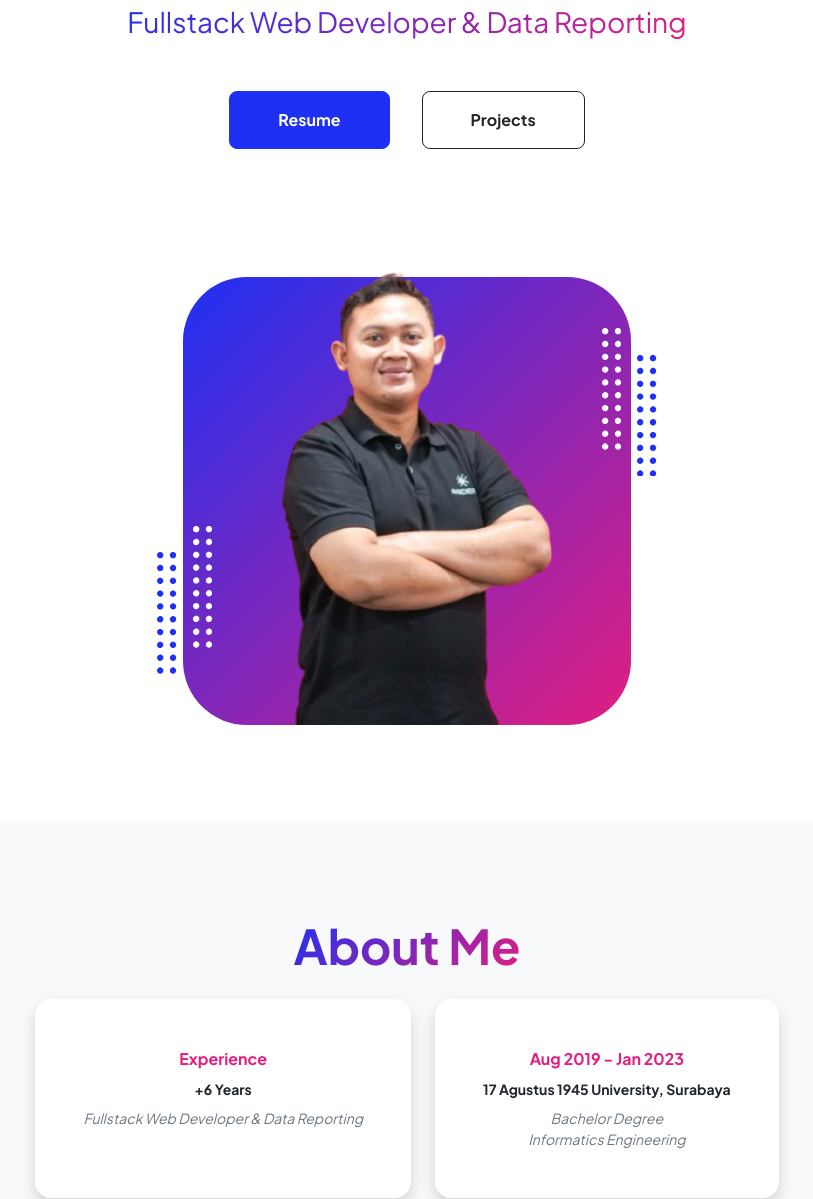
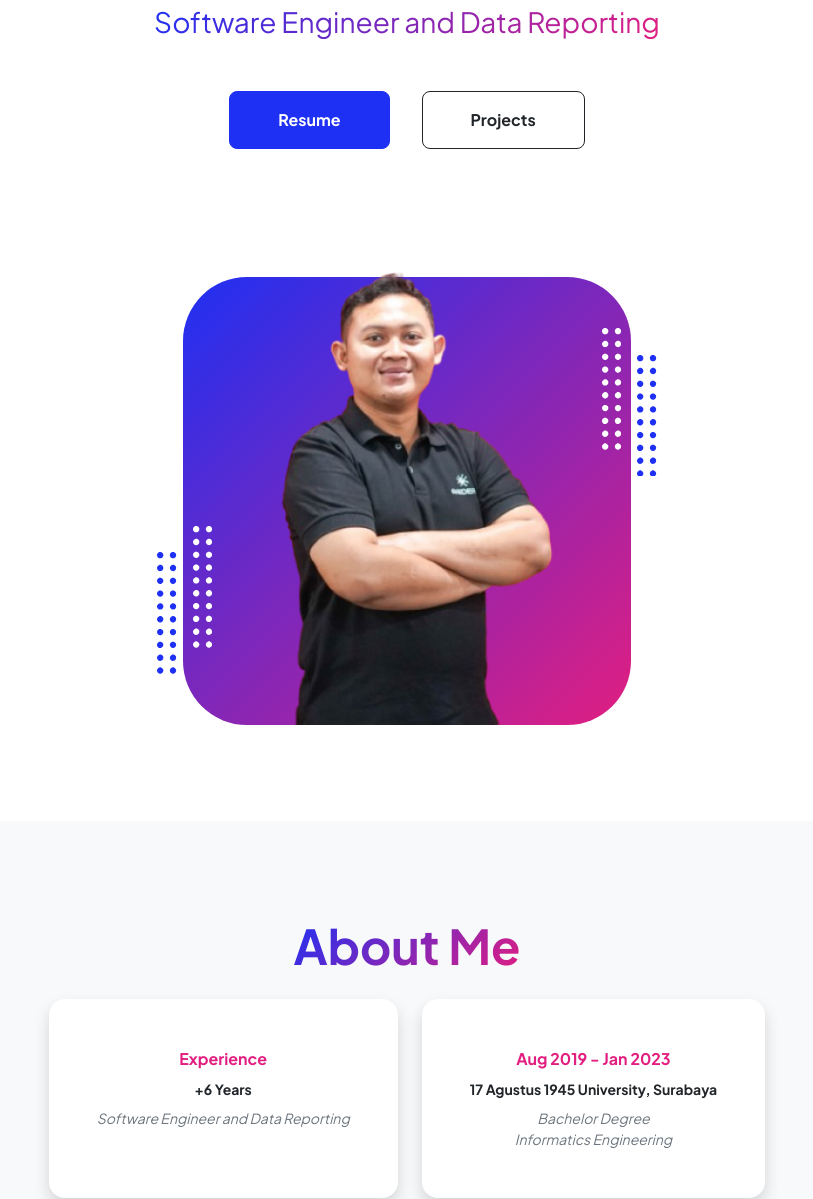
Before and after one commit to ifanrifaihardiyanto/personal, a plain HTML site: page index.html in a window 1280 px wide. Shown: the part 251-1450 px from the top of the page, without its empty margins (233-1046 px from the left). Drawn offline with nearby package versions, Linux system fonts and the light colour scheme.

Commit message:
Update position

```diff
--- a/index.html
+++ b/index.html
@@ -55,8 +55,8 @@
                             <div class="fs-3 fw-light text-muted">Hello, I'm</div>
                             <div class="fs-3 fw-light text-muted"><strong>Ifan Rifai
                                     Hardiyanto</strong></div>
-                            <div class="fs-3 fw-light mb-5"><strong class="text-gradient d-inline">Fullstack Web
-                                    Developer & Data Reporting</strong></div>
+                            <div class="fs-3 fw-light mb-5"><strong class="text-gradient d-inline">Software Engineer and
+                                    Data Reporting</strong></div>
                             <div
                                 class="d-grid gap-3 d-sm-flex justify-content-sm-center justify-content-xxl-start mb-3">
                                 <a class="btn btn-primary btn-lg px-5 py-3 me-sm-3 fs-6 fw-bolder"
@@ -70,8 +70,6 @@
                         <!-- Header profile picture-->
                         <div class="d-flex justify-content-center mt-5 mt-xxl-0">
                             <div class="profile bg-gradient-primary-to-secondary">
-                                <!-- TIP: For best results, use a photo with a transparent background like the demo example below-->
-                                <!-- Watch a tutorial on how to do this on YouTube (link)-->
                                 <img class="profile-img" src="assets/profile1.png" alt="..." />
                                 <div class="dots-1">
                                     <!-- SVG Dots-->
@@ -371,9 +369,6 @@
                         <div class="text-center my-5">
                             <h2 class="display-5 fw-bolder"><span class="text-gradient d-inline">About Me</span></h2>
                             <p class="lead fw-light mb-4"></p>
-                            <!-- <p class="text-muted">Lorem ipsum dolor sit amet, consectetur adipisicing elit. Fugit
-                                dolorum itaque qui unde quisquam consequatur autem. Eveniet quasi nobis aliquid cumque
-                                officiis sed rem iure ipsa! Praesentium ratione atque dolorem?</p> -->
                             <div class="d-flex justify-content-center gap-4">
                                 <div class="card shadow border-0 rounded-4 mb-5">
                                     <div class="card-body p-5">
@@ -382,7 +377,7 @@
                                             <div class="small fw-bolder">+6 Years</div>
                                         </div>
                                         <div class="fst-italic">
-                                            <div class="small text-muted">Fullstack Web Developer & Data Reporting</div>
+                                            <div class="small text-muted">Software Engineer and Data Reporting</div>
                                         </div>
                                     </div>
                                 </div>
@@ -427,8 +422,8 @@
                                             <div class="col text-center text-lg-start mb-4 mb-lg-0">
                                                 <div class="bg-light p-4 rounded-4">
                                                     <div class="text-primary fw-bolder mb-2">2018 - Present</div>
-                                                    <div class="small fw-bolder">Fullstack Web Developer & Data
-                                                        Reporting</div>
+                                                    <div class="small fw-bolder">Software Engineer and Data Reporting
+                                                    </div>
                                                     <div class="small text-muted">Telkom Indonesia - PT Infomedia Solusi
                                                         Humanika</div>
                                                     <div class="small text-muted">Surabaya, Jawa Timur</div>
@@ -485,10 +480,8 @@
             <div class="container my-5">
                 <div class="text-center my-5">
                     <h2 class="display-5 fw-bolder"><span class="text-gradient d-inline">Projects</span></h2>
-                    <!-- <p class="lead fw-light mb-4"></p> -->
                 </div>
                 <div class="row g-4">
-
                     <!-- MetaBright Dashboard -->
                     <div class="col-lg-4 col-md-6">
                         <div class="card shadow border-0 rounded-4">
@@ -519,7 +512,6 @@
                             </div>
                         </div>
                     </div>
-
                     <!-- Bright Mobile Apps -->
                     <div class="col-lg-4 col-md-6">
                         <div class="card shadow border-0 rounded-4">
@@ -545,7 +537,6 @@
                             </div>
                         </div>
                     </div>
-
                     <!-- OKR Dashboard -->
                     <div class="col-lg-4 col-md-6">
                         <div class="card shadow border-0 rounded-4">
```
